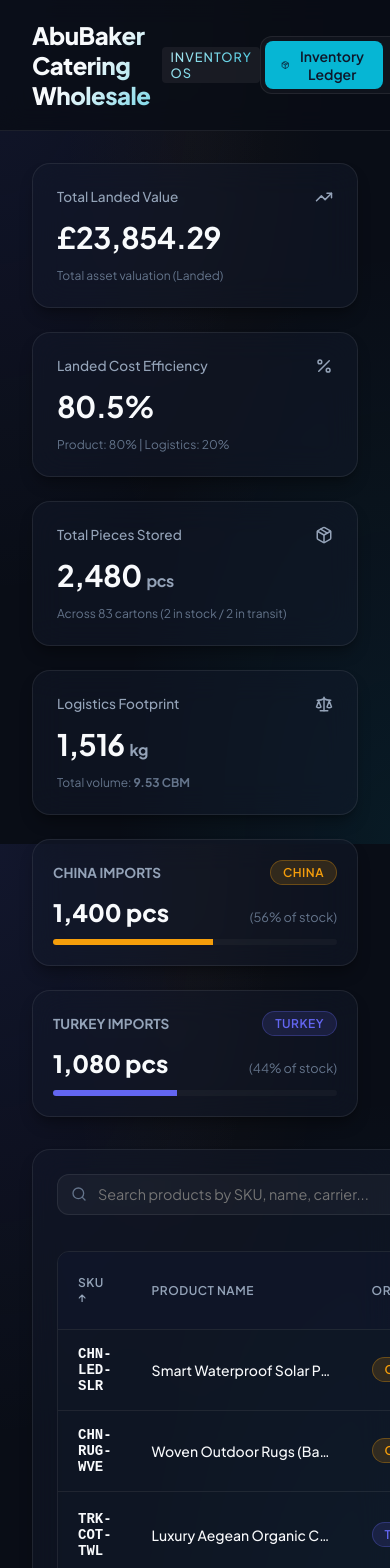
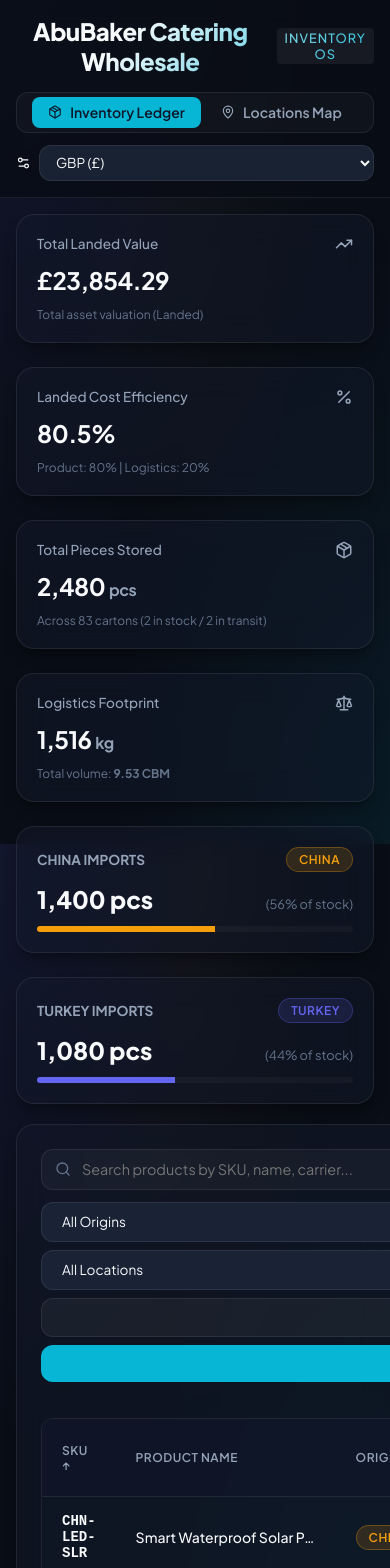
Before and after one commit to MemeSab/abubaker-catering-wholesale, a React (Vite) app: page / in a window 390 px wide. Shown: the top 1568 px of the page. Built offline with nearby package versions, Linux system fonts and the light colour scheme; no server answers.

Commit message:
Optimize CSS layout for mobile devices

```diff
--- a/src/index.css
+++ b/src/index.css
@@ -860,3 +860,105 @@ body {
     transform: translateY(0);
   }
 }
+
+/* Mobile & Tablet Responsiveness */
+@media (max-width: 900px) {
+  .navbar {
+    flex-direction: column;
+    gap: 1rem;
+    padding: 1rem;
+    align-items: stretch;
+    text-align: center;
+  }
+
+  .navbar-actions {
+    flex-direction: column;
+    gap: 0.75rem;
+    width: 100%;
+    align-items: stretch;
+  }
+
+  .navbar-actions > div {
+    display: flex;
+    justify-content: center;
+  }
+
+  .navbar-actions select {
+    width: 100%;
+  }
+
+  .main-content {
+    padding: 1rem;
+    gap: 1.25rem;
+  }
+
+  .stats-card {
+    padding: 1.25rem;
+  }
+
+  .stats-value {
+    font-size: 1.5rem;
+  }
+
+  .table-controls {
+    flex-direction: column;
+    align-items: stretch;
+    gap: 0.75rem;
+  }
+
+  .search-input-wrapper {
+    max-width: 100%;
+    min-width: 100%;
+  }
+
+  .filter-group {
+    flex-direction: column;
+    align-items: stretch;
+    width: 100%;
+    gap: 0.5rem;
+  }
+
+  .filter-group select,
+  .filter-group button {
+    width: 100%;
+    justify-content: center;
+  }
+
+  .form-grid-2, .form-grid-3, .form-grid-4 {
+    grid-template-columns: 1fr !important;
+  }
+
+  .modal-content {
+    max-height: 95vh;
+    border-radius: var(--radius-md);
+  }
+
+  .modal-body {
+    padding: 1rem;
+    gap: 1rem;
+  }
+
+  /* Stack Transit timeline cards */
+  .transit-shipment {
+    flex-direction: column;
+    align-items: stretch;
+    gap: 1.5rem;
+    padding: 1.25rem 1rem;
+  }
+
+  .transit-shipment > div:first-child,
+  .transit-shipment > div:last-child {
+    width: 100% !important;
+  }
+
+  .transit-route {
+    padding: 1.5rem 0.5rem 2rem 0.5rem;
+    min-height: 60px;
+    flex: none;
+  }
+
+  .route-node-label {
+    font-size: 0.6rem;
+    top: 20px;
+  }
+}
```
